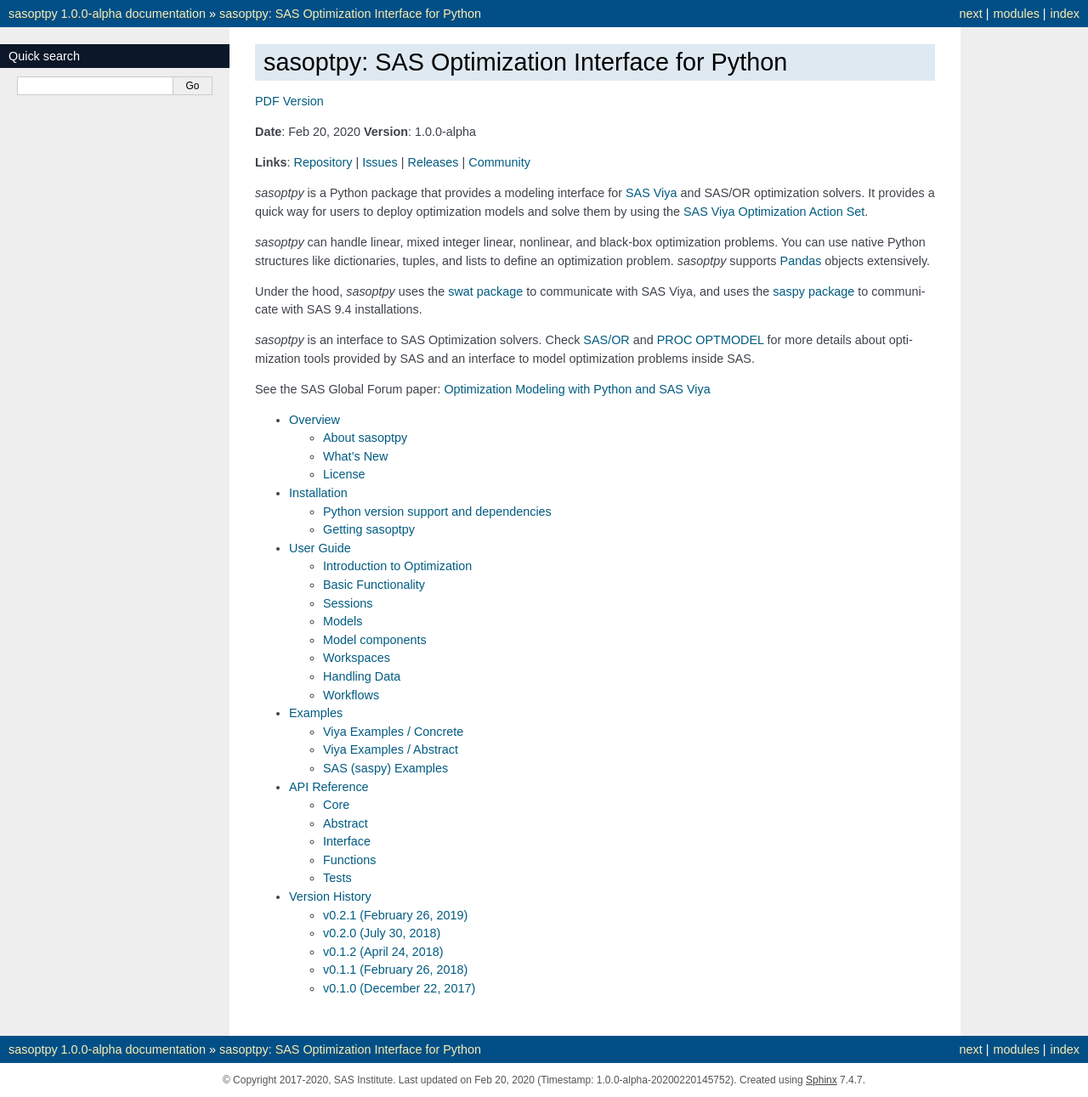
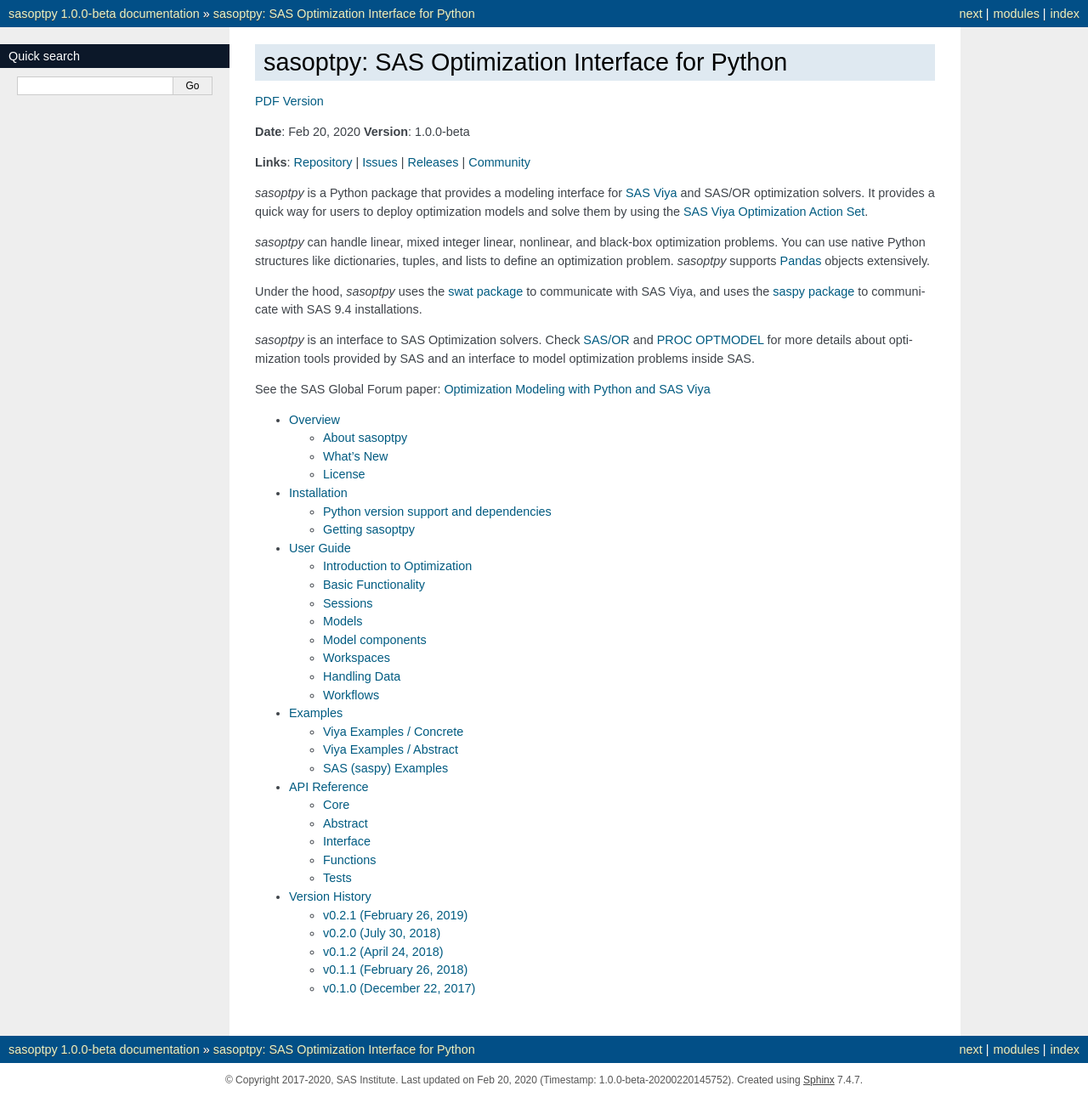
Before and after one commit to sassoftware/sasoptpy, a Sphinx documentation site: the page built from doc/index.rst, in a window 1280 px wide. Shown: the whole page at 85% size. Built offline with Sphinx 7.4.7, drawn with Linux system fonts in a browser that asks for light colours.

Commit message:
Version update

```diff
--- a/doc/conf.py
+++ b/doc/conf.py
@@ -75,9 +75,9 @@
 # built documents.
 #
 # The short X.Y version.
-version = '1.0.0-alpha'
+version = '1.0.0-beta'
 # The full version, including alpha/beta/rc tags.
-release = '1.0.0-alpha'
+release = '1.0.0-beta'
 
 # The language for content autogenerated by Sphinx. Refer to documentation
 # for a list of supported languages.
--- a/setup.py
+++ b/setup.py
@@ -25,7 +25,7 @@
 
 setup(
     name='sasoptpy',
-    version='1.0.0-alpha',
+    version='1.0.0-beta',
     packages=['sasoptpy'],
     description='sasoptpy: SAS Optimization Interface for Python',
     long_description=long_description,
```
